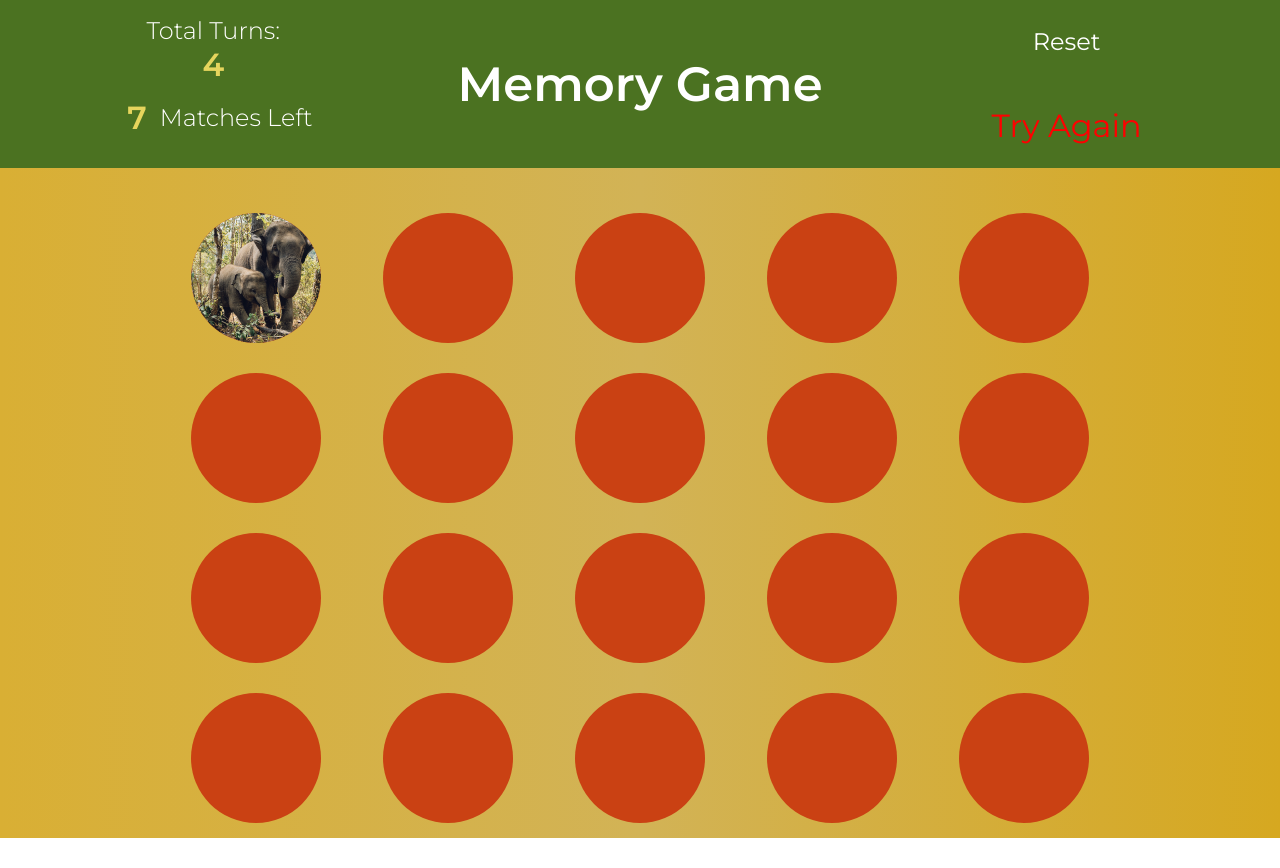
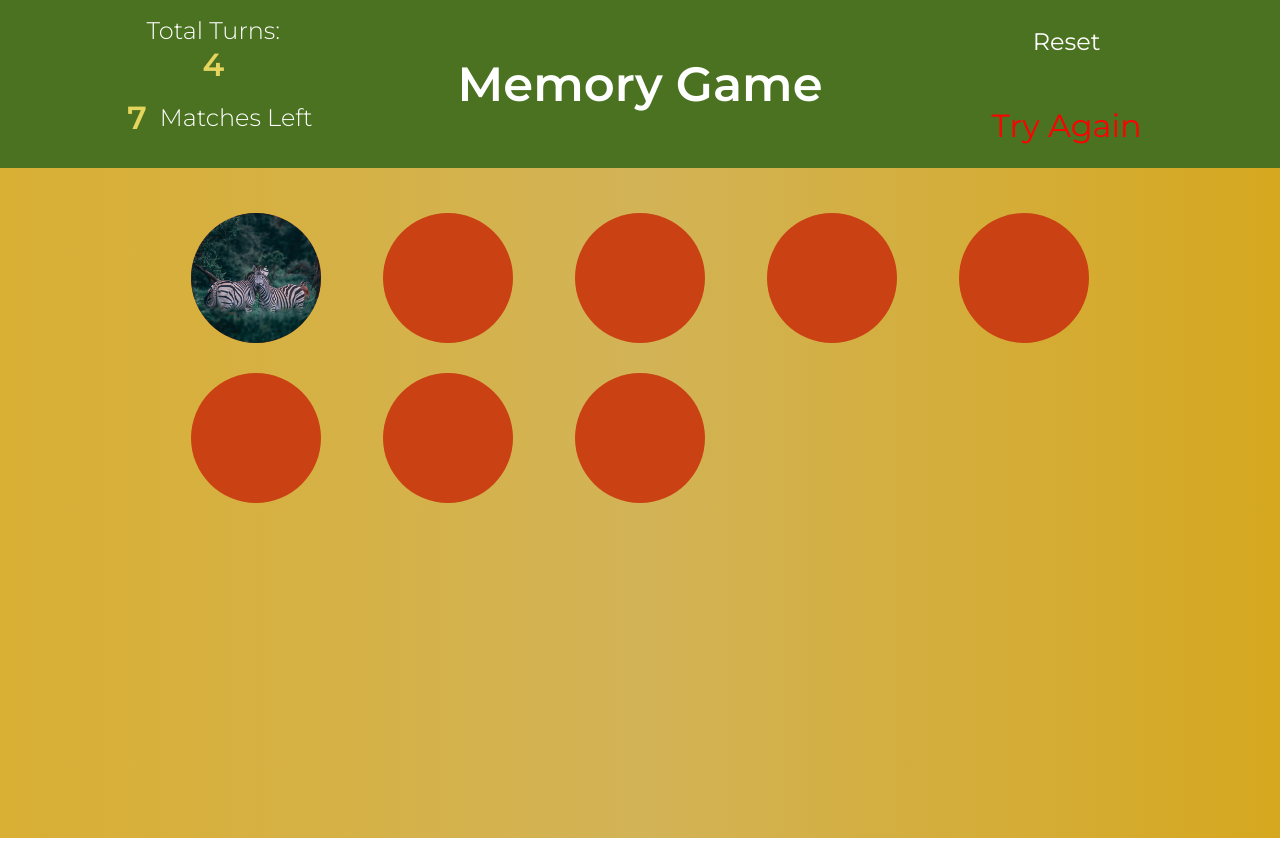
Before and after one commit to benjamhawk/React-Memory-Game, a React (Create React App) app: page / in a window 1280 px wide. Both pictures are taken after a click on the element 256 px from the left and 277 px from the top of the page. Built offline with nearby package versions, Linux system fonts and the light colour scheme.

Commit message:
pictures fade out when matched

```diff
--- a/src/components/Cards/index.tsx
+++ b/src/components/Cards/index.tsx
@@ -1,4 +1,4 @@
-import React, { useEffect } from 'react'
+import React, { useEffect, useState } from 'react'
 import { AppState } from '../../redux'
 import { connect } from 'react-redux'
 
@@ -8,19 +8,37 @@ import { Img } from './styled-components/Img'
 import { imageMap } from '../../imageData/animals'
 import { ImageDataModel, ImageModel } from '../../models/imageData.model'
 import { selectImage } from '../../redux/actions/selectImage'
+import { addMatch } from '../../redux/actions/addMatch'
+import imagesReducer from '../../redux/reducers/imagesReducer'
 
 
 type Props = {
-  imageData: ImageDataModel
-  selectImage: (index: any) => void
+  images: ImageModel,
+  selectedImages: {
+    first: number | null,
+    second: number | null
+  }
+  selectImage: (index: any) => void,
+  addMatch: any
+  matchesFound: string[]
 }
 
-function Cards ({ imageData, selectImage }: Props) {
-  let duplicatedImages: ImageModel = [...imageData.images, ...imageData.images]
+function Cards ({
+  images,
+  selectedImages,
+  selectImage,
+  addMatch,
+  matchesFound
+}: Props) {
+  const [cards, setCards] = useState([...images, ...images])
 
   useEffect(() => {
-     shuffle(duplicatedImages)
+    setCards(shuffle(cards))
   }, [])
+
+  useEffect(() => {
+    checkIfImgsMatch()
+  }, [selectedImages])
 
   const shuffle = (array: ImageModel): ImageModel => {
     for (let i = array.length - 1; i > 0; i--) {
@@ -30,21 +48,37 @@ function Cards ({ imageData, selectImage }: Props) {
     return array
   }
 
-  const onCardClick = (index: number) => {
-    selectImage(index)
+  const checkIfImgsMatch = () => {
+    if (selectedImages.first !== null && selectedImages.second !== null) {
+      if (cards[selectedImages.first].name === cards[selectedImages.second].name) {
+        addMatch(cards[selectedImages.first].name)
+      }
+    }
   }
 
-  const imageElements: any = duplicatedImages.map((image: any, index: number):any =>
+  const onCardClick = (index: number) => {
+    if (index !== selectedImages.first
+      || selectedImages.second !== null) {
+      selectImage(index)
+    }
+  }
+
+  const checkIfCardIsHidden = (index: number): number => {
+    return matchesFound.indexOf(cards[index].name)
+  }
+
+  const imageElements: any = cards.map((image: any, index: number): any =>
     <Card
       key={index}
       onClick={() => onCardClick(index)}
+      ishidden={checkIfCardIsHidden(index)}
     >
       <Img
         src={imageMap[image.name]}
         key={index}
         isSelected={
-          imageData.selectedImages.first === index
-          || imageData.selectedImages.second === index
+          selectedImages.first === index
+          || selectedImages.second === index
         }
         draggable={false}
       />
@@ -60,8 +94,10 @@ function Cards ({ imageData, selectImage }: Props) {
 
 const mapStateToProps = (state: AppState) => {
   return {
-    imageData: state.images
+    images: state.imageData.images,
+    selectedImages: state.imageData.selectedImages,
+    matchesFound: state.imageData.matchesFound
   }
 }
 
-export default connect(mapStateToProps, { selectImage })(Cards)
+export default connect(mapStateToProps, { selectImage, addMatch })(Cards)
--- a/src/components/Cards/styled-components/Card.tsx
+++ b/src/components/Cards/styled-components/Card.tsx
@@ -1,9 +1,20 @@
 import styled from 'styled-components'
 
+type Props = {
+  ishidden: number
+}
 export const Card = styled.div`
   align-self: center;
   justify-self: center;
-  background-color: ${props => props.theme.cardColor};
+  background-color: ${(props: Props) => {
+    if (props.ishidden === -1) {
+      return props => props.theme.cardColor
+    }
+    else {
+      return props => props.theme.cardHiddenColor
+    }
+  }
+  };
   border-radius: 50%;
   width: 130px;
   height: 130px;
--- a/src/imageData/animals.tsx
+++ b/src/imageData/animals.tsx
@@ -16,24 +16,24 @@ export const animalsData: ImageDataModel = {
     second: null
   },
   images: [
-    {
-      name: 'elephant',
-    },
-    {
-      name: 'fish',
-    },
-    {
-      name: 'cheetah',
-    },
-    {
-      name: 'fox',
-    },
-    {
-      name: 'frog',
-    },
-    {
-      name: 'penguin',
-    },
+    // {
+    //   name: 'elephant',
+    // },
+    // {
+    //   name: 'fish',
+    // },
+    // {
+    //   name: 'cheetah',
+    // },
+    // {
+    //   name: 'fox',
+    // },
+    // {
+    //   name: 'frog',
+    // },
+    // {
+    //   name: 'penguin',
+    // },
     {
       name: 'sheep',
     },
@@ -46,7 +46,8 @@ export const animalsData: ImageDataModel = {
     {
       name: 'zebra',
     }
-  ]
+  ],
+  matchesFound: []
 }
 
 
--- a/src/models/imageData.model.tsx
+++ b/src/models/imageData.model.tsx
@@ -4,7 +4,8 @@ export type ImageDataModel =
     first: number | null,
     second: number | null
   }
-  images: ImageModel
+  images: ImageModel,
+  matchesFound: string[]
 }
 
 export type ImageModel = {
--- a/src/redux/actionStrings.tsx
+++ b/src/redux/actionStrings.tsx
@@ -1,2 +1,3 @@
 export const SET_IMAGES = 'SET_IMAGES'
 export const SELECT_IMAGE = 'SELECT_IMAGE'
+export const ADD_MATCH = 'ADD_MATCH'
--- /dev/null
+++ b/src/redux/actions/addMatch.tsx
@@ -0,0 +1,9 @@
+import { ADD_MATCH } from "../actionStrings"
+
+
+export const addMatch = (name: string) => {
+  return {
+    type: ADD_MATCH,
+    payload: name
+  }
+}
--- a/src/redux/index.tsx
+++ b/src/redux/index.tsx
@@ -4,9 +4,9 @@ import { ImageDataModel } from '../models/imageData.model'
 
 
 export type AppState = {
-  images: ImageDataModel
+  imageData: ImageDataModel
 }
 
 export default combineReducers({
-  images: imagesReducer
+  imageData: imagesReducer
 })
--- a/src/redux/reducers/imagesReducer.tsx
+++ b/src/redux/reducers/imagesReducer.tsx
@@ -1,5 +1,5 @@
 import { animalsData } from '../../imageData/animals'
-import { SET_IMAGES, SELECT_IMAGE } from '../actionStrings'
+import { SET_IMAGES, SELECT_IMAGE, ADD_MATCH } from '../actionStrings'
 import { ImageDataModel } from '../../models/imageData.model'
 
 const INITIAL_STATE: ImageDataModel = animalsData
@@ -34,6 +34,11 @@ export default (state: any = INITIAL_STATE, { type, payload }: any) => {
           }
         }
       }
+    case ADD_MATCH:
+      return {
+        ...state,
+        matchesFound: [...state.matchesFound, payload]
+      }
     default:
       return state
   }
--- a/src/themes.tsx
+++ b/src/themes.tsx
@@ -5,7 +5,8 @@ export type Theme = {
   headerDataColor: string
   warningColor: string
   bgColor: string,
-  cardColor: string
+  cardColor: string,
+  cardHiddenColor: string
 }
 
 export const animalTheme: Theme = {
@@ -15,6 +16,7 @@ export const animalTheme: Theme = {
   headerDataColor: '#E6D55D',
   warningColor: 'red',
   bgColor: 'linear-gradient(90deg, rgba(217,175,52) 0%, rgba(210,179,86) 50%, rgba(214,168,32) 100%)',
-  cardColor: '#CA4113'
+  cardColor: '#CA4113',
+  cardHiddenColor: '#D3D3D330'
 
 }
```
